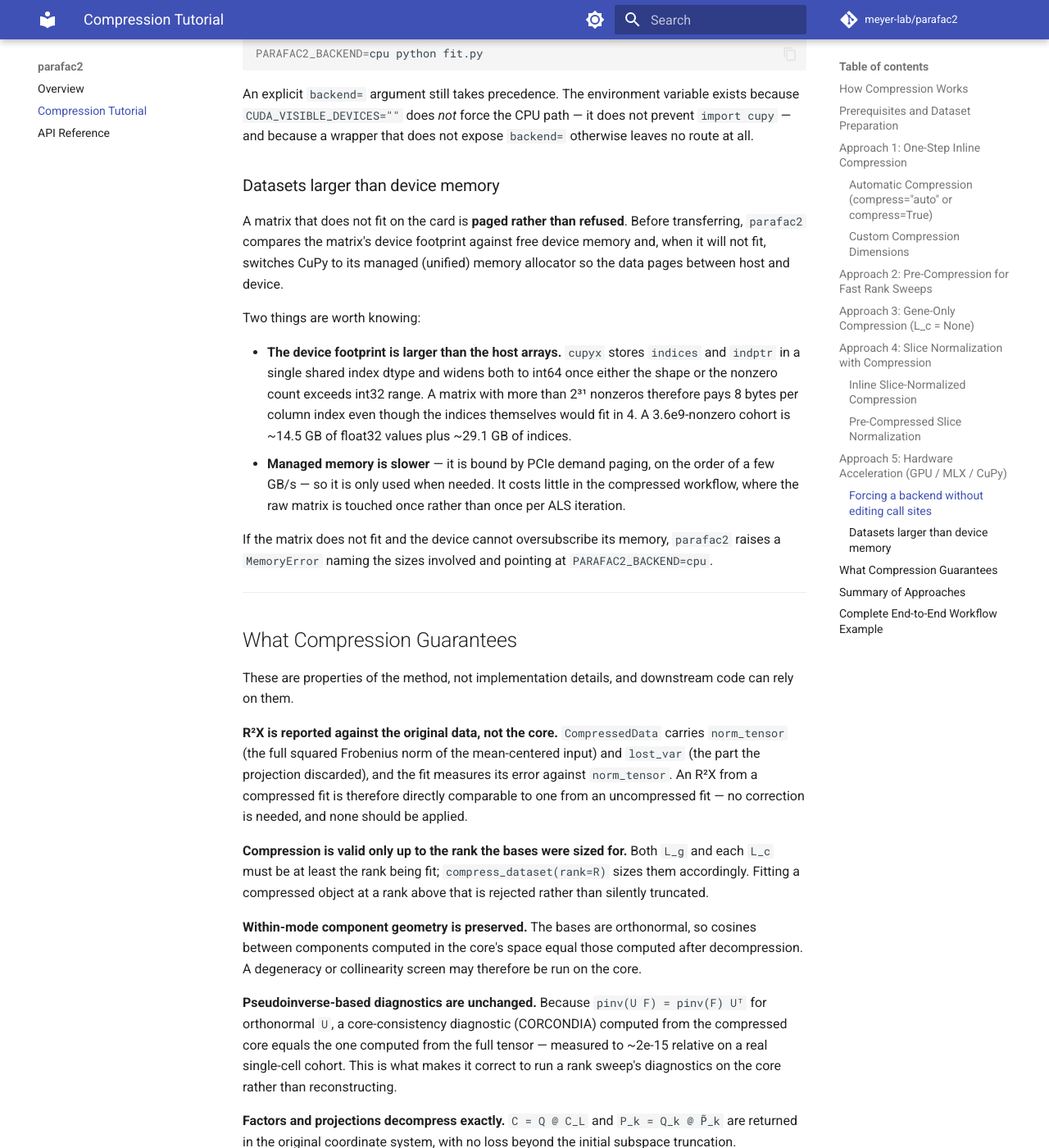
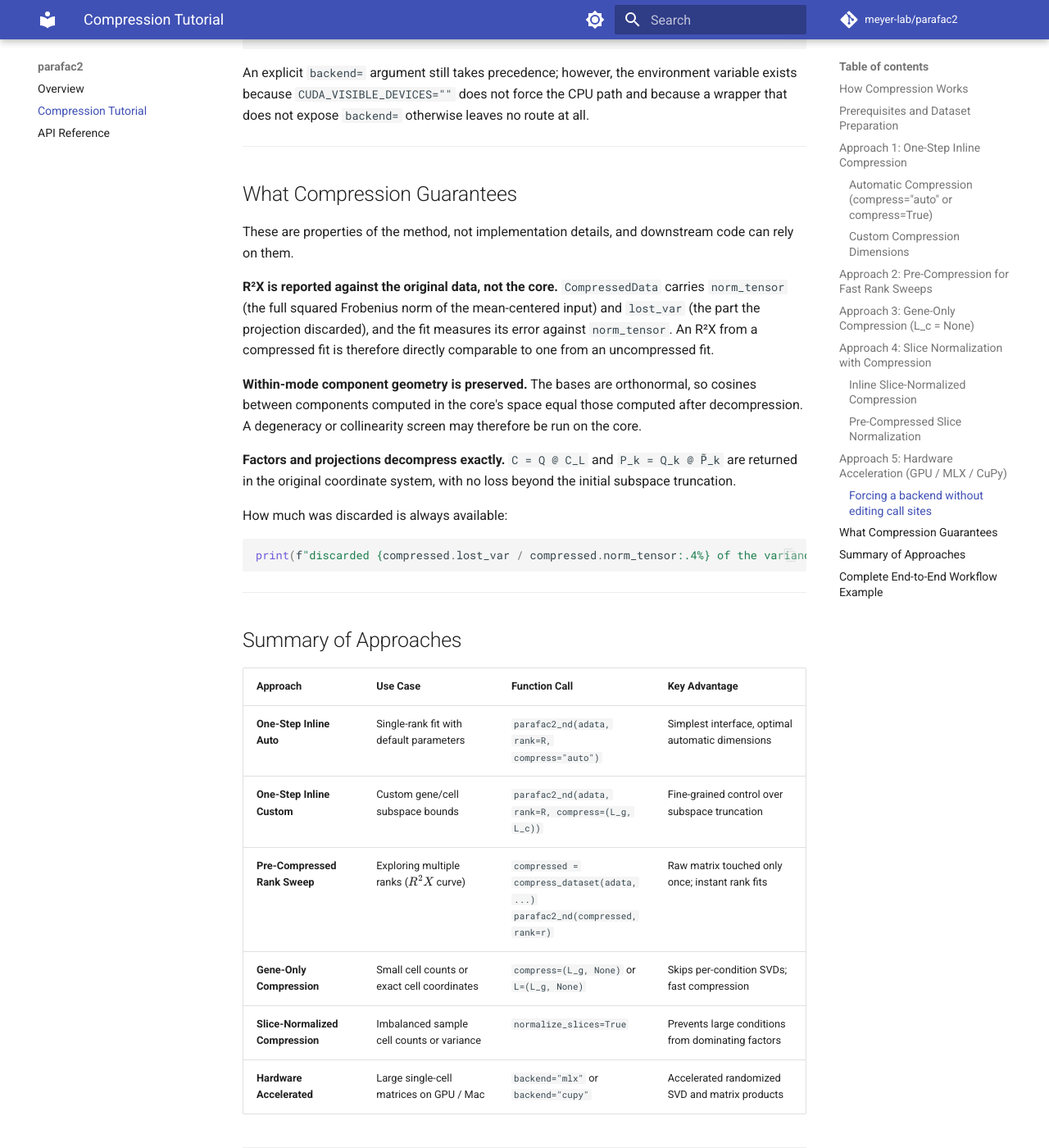
Before and after one commit to meyer-lab/parafac2, an MkDocs documentation site: the page built from docs/compression.md, in a window 1280 px wide and 1400 px high, scrolled down 6441 px. Shown: the whole window at 82% size. Built offline with MkDocs 1.6.1 and Material for MkDocs 9.7.7, drawn with Linux system fonts in a browser that asks for light colours; comment, search, counter and statistics services are not loaded; some of the changed text lies outside the part shown.

Commit message:
edits to compression docs

````diff
--- a/docs/compression.md
+++ b/docs/compression.md
@@ -264,7 +264,7 @@ compressed = compress_dataset(
 pf2_output, r2x = parafac2_nd(compressed, rank=20, random_state=42)
 ```
 
-Auto-detection selects CuPy only when a CUDA device is genuinely present. Having the package installed is not enough — a machine with `cupy` but no usable GPU (no card, a driver/runtime mismatch, or `CUDA_VISIBLE_DEVICES=""`) falls back to CPU rather than failing at the first allocation.
+Auto-detection selects CuPy only when a CUDA device is genuinely present. This means that a machine with `cupy` but no usable GPU (no card, a driver/runtime mismatch, or `CUDA_VISIBLE_DEVICES=""`) falls back to CPU rather than failing at the first allocation.
 
 ### Forcing a backend without editing call sites
 
@@ -274,18 +274,7 @@ Set `PARAFAC2_BACKEND` to `cpu`, `cupy`, or `mlx`:
 PARAFAC2_BACKEND=cpu python fit.py
 ```
 
-An explicit `backend=` argument still takes precedence. The environment variable exists because `CUDA_VISIBLE_DEVICES=""` does *not* force the CPU path — it does not prevent `import cupy` — and because a wrapper that does not expose `backend=` otherwise leaves no route at all.
-
-### Datasets larger than device memory
-
-A matrix that does not fit on the card is **paged rather than refused**. Before transferring, `parafac2` compares the matrix's device footprint against free device memory and, when it will not fit, switches CuPy to its managed (unified) memory allocator so the data pages between host and device.
-
-Two things are worth knowing:
-
-- **The device footprint is larger than the host arrays.** `cupyx` stores `indices` and `indptr` in a single shared index dtype and widens both to int64 once either the shape or the nonzero count exceeds int32 range. A matrix with more than 2³¹ nonzeros therefore pays 8 bytes per column index even though the indices themselves would fit in 4. A 3.6e9-nonzero cohort is ~14.5 GB of float32 values plus ~29.1 GB of indices.
-- **Managed memory is slower** — it is bound by PCIe demand paging, on the order of a few GB/s — so it is only used when needed. It costs little in the compressed workflow, where the raw matrix is touched once rather than once per ALS iteration.
-
-If the matrix does not fit and the device cannot oversubscribe its memory, `parafac2` raises a `MemoryError` naming the sizes involved and pointing at `PARAFAC2_BACKEND=cpu`.
+An explicit `backend=` argument still takes precedence; however, the environment variable exists because `CUDA_VISIBLE_DEVICES=""` does not force the CPU path and because a wrapper that does not expose `backend=` otherwise leaves no route at all.
 
 ---
 
@@ -293,13 +282,9 @@ If the matrix does not fit and the device cannot oversubscribe its memory, `para
 
 These are properties of the method, not implementation details, and downstream code can rely on them.
 
-**R²X is reported against the original data, not the core.** `CompressedData` carries `norm_tensor` (the full squared Frobenius norm of the mean-centered input) and `lost_var` (the part the projection discarded), and the fit measures its error against `norm_tensor`. An R²X from a compressed fit is therefore directly comparable to one from an uncompressed fit — no correction is needed, and none should be applied.
-
-**Compression is valid only up to the rank the bases were sized for.** Both `L_g` and each `L_c` must be at least the rank being fit; `compress_dataset(rank=R)` sizes them accordingly. Fitting a compressed object at a rank above that is rejected rather than silently truncated.
+**R²X is reported against the original data, not the core.** `CompressedData` carries `norm_tensor` (the full squared Frobenius norm of the mean-centered input) and `lost_var` (the part the projection discarded), and the fit measures its error against `norm_tensor`. An R²X from a compressed fit is therefore directly comparable to one from an uncompressed fit.
 
 **Within-mode component geometry is preserved.** The bases are orthonormal, so cosines between components computed in the core's space equal those computed after decompression. A degeneracy or collinearity screen may therefore be run on the core.
-
-**Pseudoinverse-based diagnostics are unchanged.** Because `pinv(U F) = pinv(F) Uᵀ` for orthonormal `U`, a core-consistency diagnostic (CORCONDIA) computed from the compressed core equals the one computed from the full tensor — measured to ~2e-15 relative on a real single-cell cohort. This is what makes it correct to run a rank sweep's diagnostics on the core rather than reconstructing.
 
 **Factors and projections decompress exactly.** `C = Q @ C_L` and `P_k = Q_k @ P̃_k` are returned in the original coordinate system, with no loss beyond the initial subspace truncation.
 
````
